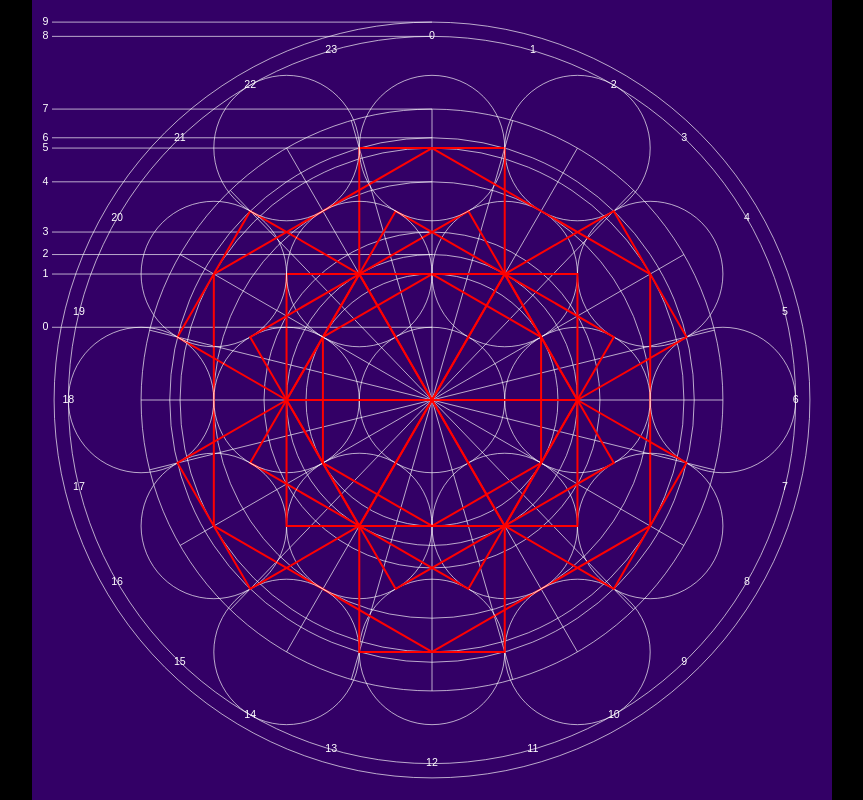
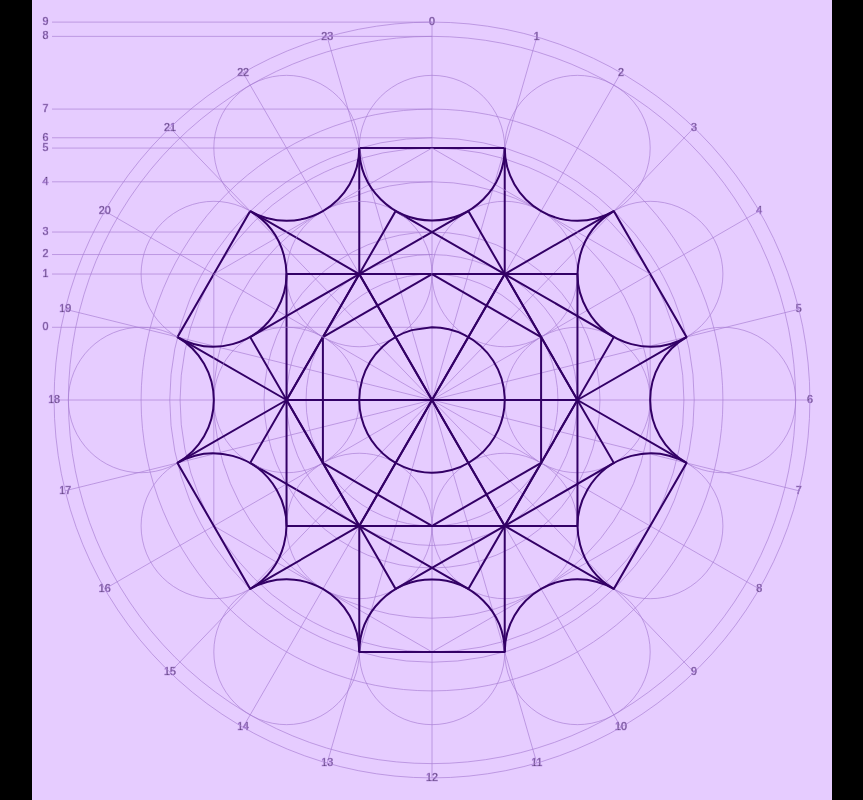
Before and after one commit to dopplerreflect/starts-with-a, a SvelteKit app: page /hex-thing in a window 1280 px wide. Shown: the whole page, without its empty margins (208-1071 px from the left). Built offline with nearby package versions, Linux system fonts and the light colour scheme.

Commit message:
hex-thing: blueprintify

```diff
--- a/src/routes/hex-thing/+page.svelte
+++ b/src/routes/hex-thing/+page.svelte
@@ -17,7 +17,6 @@
 		2 * (radii0[1] / SQRT3)
 	].sort((a, b) => a - b);
 	let a2 = 30 - Math.atan(radii[0] / radii[5]) * (180 / Math.PI);
-	console.log(r3);
 	const angles12 = arrayMap(12, (n) => 30 * n - 90);
 	const angles6 = angles12.filter((a) => a % 60 === 0);
 	const atanAngles = angles6.map((a) => [a - a2, a + a2]).flat();
@@ -36,101 +35,100 @@
 </script>
 
 <svg id="hex-thing" bind:this={svg} viewBox={viewBox(size)}>
-	<Background {size} fill="hsl(270, 100%, 20%)" />
+	<defs>
+		<style>
+			.guide {
+				stroke: hsl(270, 50%, 66%);
+			}
+		</style>
+	</defs>
+	<Background {size} fill="hsl(270, 100%, 90%)" />
 
 	<g id="whole" transform="rotate(0)">
+		<g class="guide">
 			{#each angles as a, i}
-			<path d={`M0 0L${radialPointString(a, radii[7])}`} stroke="white" />
+				<path d={`M0 0L${radialPointString(a, radii[9])}`} />
 				<text
-				x={radialPoint(a, radii[8]).x}
-				y={radialPoint(a, radii[8]).y}
+					x={radialPoint(a, radii[9]).x}
+					y={radialPoint(a, radii[9]).y}
 					text-anchor="middle"
-				alignment-baseline="middle"
-				fill="white">{i}</text
+					alignment-baseline="middle">{i}</text
 				>
 			{/each}
 			{#each radii as r, i}
-			<circle {r} stroke="white" stroke-width={1} fill="none" />
-			<path d={`M${-size / 2 + 30} ${-r}H0`} stroke="white" />
-			<text x={-size / 2 + 20} y={-r} fill="white" alignment-baseline="middle" text-anchor="middle"
-				>{i}</text
-			>
+				<circle {r} stroke-width={1} fill="none" />
+				<path d={`M${-size / 2 + 30} ${-r}H0`} />
+				<text x={-size / 2 + 20} y={-r} alignment-baseline="middle" text-anchor="middle">{i}</text>
 			{/each}
+		</g>
 		{#each angles6 as a}
 			<circle
+				class="guide"
 				r={radii[0]}
 				cx={radialPoint(a, radii[2]).x}
 				cy={radialPoint(a, radii[2]).y}
-				stroke="white"
 				fill="none"
 			/>
-			<!-- <path
-				d={`M${radialPointString(a, radii[2])}L${radialPointString(a + 60, radii[2])}`}
-				stroke="blue"
-			/> -->
+			<circle
+				class="guide"
+				r={radii[0]}
+				cx={radialPoint(a + 30, radii[2] * SQRT3).x}
+				cy={radialPoint(a + 30, radii[2] * SQRT3).y}
+				fill="none"
+			/>
+			<circle
+				class="guide"
+				r={radii[0]}
+				cx={radialPoint(a, radii[7]).x}
+				cy={radialPoint(a, radii[7]).y}
+				fill="none"
+			/>
+			<path
+				class="guide"
+				d={`M${radialPointString(a + 30, radii[2] * SQRT3)}L${radialPointString(
+					a + 90,
+					radii[2] * SQRT3
+				)}`}
+				stroke="hsl(270, 100%, 20%)"
+				stroke-linejoin="round"
+			/>
 			<path
 				d={`M${radialPointString(a + 30, radii0[0] * SQRT3)}L${radialPointString(
 					a + 90,
 					radii[0] * SQRT3
 				)}`}
-				stroke="red"
+				stroke="hsl(270, 100%, 20%)"
 				stroke-width={3}
-			/>
-			<circle
-				r={radii[0]}
-				cx={radialPoint(a + 30, radii[2] * SQRT3).x}
-				cy={radialPoint(a + 30, radii[2] * SQRT3).y}
-				stroke="white"
-				fill="none"
-			/>
-			<circle
-				r={radii[0]}
-				cx={radialPoint(a, radii[7]).x}
-				cy={radialPoint(a, radii[7]).y}
-				stroke="white"
-				fill="none"
-			/>
-			<!-- <path
-				d={`M${radialPointString(a, radii[6])}L${radialPointString(a + 60, radii[6])}`}
-				stroke="blue"
-			/> -->
-			<path
-				d={`M${radialPointString(a + 30, radii[2] * SQRT3)}L${radialPointString(
-					a + 90,
-					radii[2] * SQRT3
-				)}`}
-				stroke="red"
-				stroke-width={3}
+				stroke-linejoin="round"
 			/>
 			<path
 				d={parse('M22 2L23 6L1 6L2 2Z')}
-				stroke="red"
+				stroke="hsl(270, 100%, 20%)"
 				stroke-width={3}
-				fill="none"
-				transform={`rotate(${a})`}
-			/>
-			<!-- <path
-				d={`M0 0V${-radii[1]}H${radii[2]}V0Z`}
-				stroke="red"
-				stroke-width="3"
+				stroke-linejoin="round"
 				fill="none"
 				transform={`rotate(${a})`}
 			/>
 			<path
-				d={`M0 0V${-radii[1]}H${-radii[2]}V0Z`}
-				stroke="red"
-				stroke-width="3"
-				fill="none"
-				transform={`rotate(${a})`}
-			/> -->
-			<path
 				d={`M${-radii[2]} ${-radii[1]}H${radii[2]}V0H${-radii[2]}Z`}
-				stroke="red"
+				stroke="hsl(270, 100%, 20%)"
 				stroke-width={3}
+				stroke-linejoin="round"
 				fill="none"
 				transform={`rotate(${a})`}
 			/>
 		{/each}
+		<path
+			d={parse(
+				'M23 6A0 0 0 0 0 1 6A0 0 0 0 0 3 6A0 0 0 0 0 5 6A0 0 0 0 0 7 6A0 0 0 0 0 9 6A0 0 0 0 0 11 6A0 0 0 0 0 13 6A0 0 0 0 0 15 6A0 0 0 0 0 17 6A0 0 0 0 0 19 6A0 0 0 0 0 21 6A0 0 0 0 0 23 6M0 0A0 0 0 1 1 23 0 Z'
+			)}
+			stroke="hsl(270, 100%, 20%)"
+			stroke-width={3}
+			fill="none"
+			fill-rule="evenodd"
+			transform={`rotate(${0})`}
+		/>
+
 		<!-- <PathBuilder {angles} {radii} /> -->
 	</g>
 </svg>
```
Lines whose indentation alone changed are shown as unchanged.
